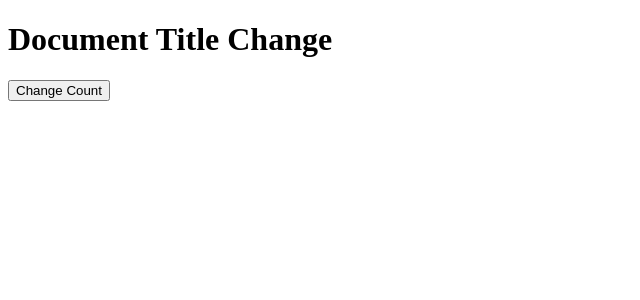
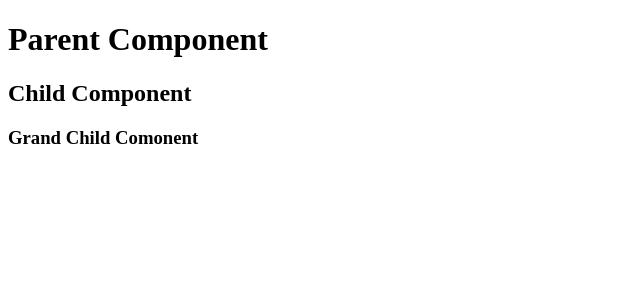
Before and after one commit to githubscientist/react-b47-b48, a React (Vite) app: page / in a window 1280 px wide. Shown: the top 300 px of the page, without its empty margins (0-640 px from the left). Built offline with nearby package versions, Linux system fonts and the light colour scheme.

Commit message:
props drilling

```diff
--- a/src/App.jsx
+++ b/src/App.jsx
@@ -1,24 +1,37 @@
-import React, { useEffect, useState } from 'react';
+import React from 'react';
+
+function GrandChildComponent({ parentData }) {
+
+  console.log(`from grand child component: ${parentData}`);
+
+  return (
+    <div>
+      <h3>Grand Child Comonent</h3>
+    </div>
+  )
+}
+
+
+function ChildComponent({parentData}) {
+
+  console.log(`from child component: ${parentData}`);
+
+  return (
+    <div>
+      <h2>Child Component</h2>
+      <GrandChildComponent parentData={ parentData } />
+    </div>
+  )
+}
 
 function App() {
 
-  const [count, setCount] = useState(0);
-
-  // before all the functions
-  useEffect(() => {
-    document.title = `Count: ${count}`;
-  }, [count]);
-
-  const handleIncrement = () => {
-    setCount(count + 1);
-  }
-
-  console.log(count);
+  const parentData = `Hello from Parent`;
 
   return (
     <div>
-      <h1>Document Title Change</h1>
-      <button onClick={handleIncrement}>Change Count</button>
+      <h1>Parent Component</h1>
+      <ChildComponent parentData={ parentData } />
     </div>
   )
 }
```
